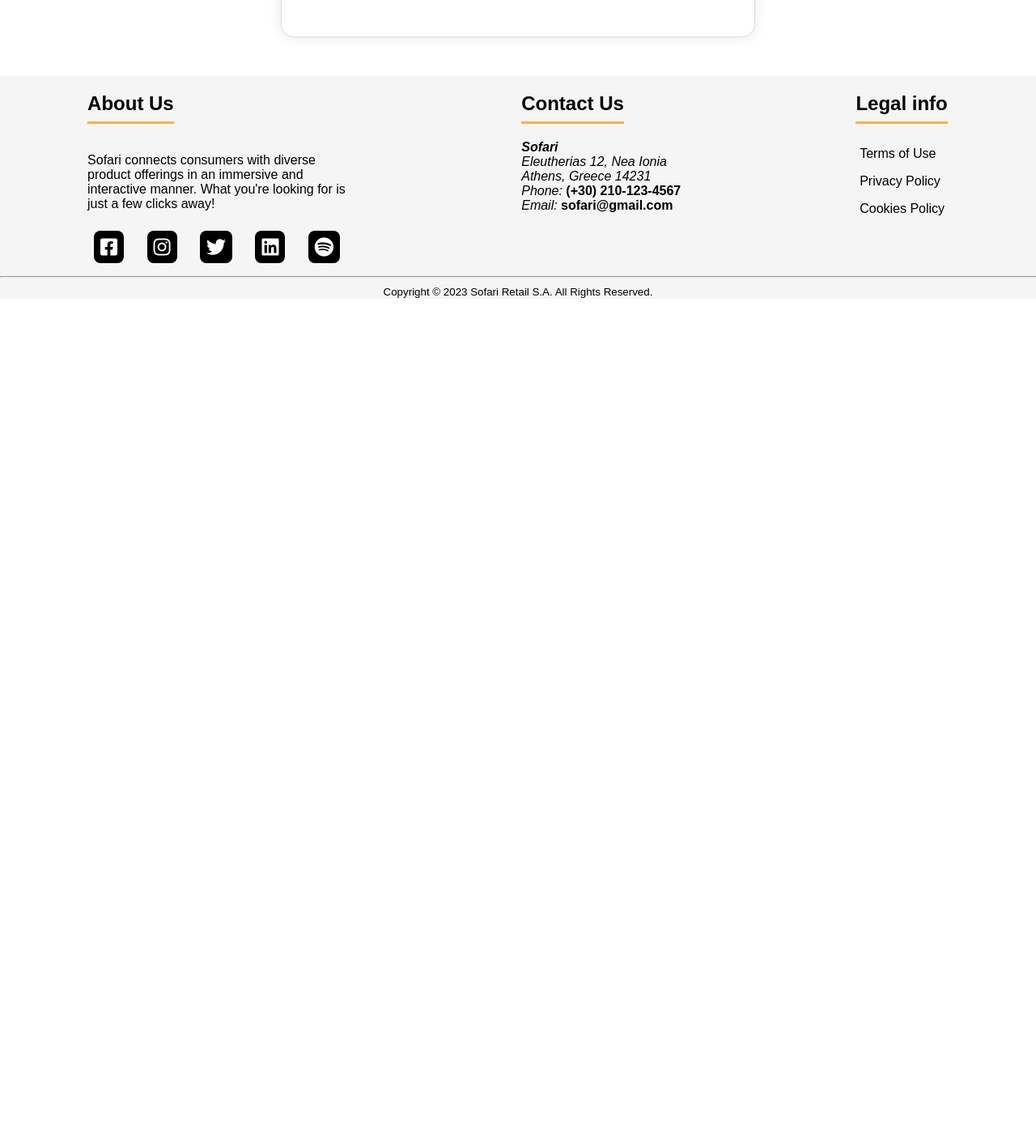
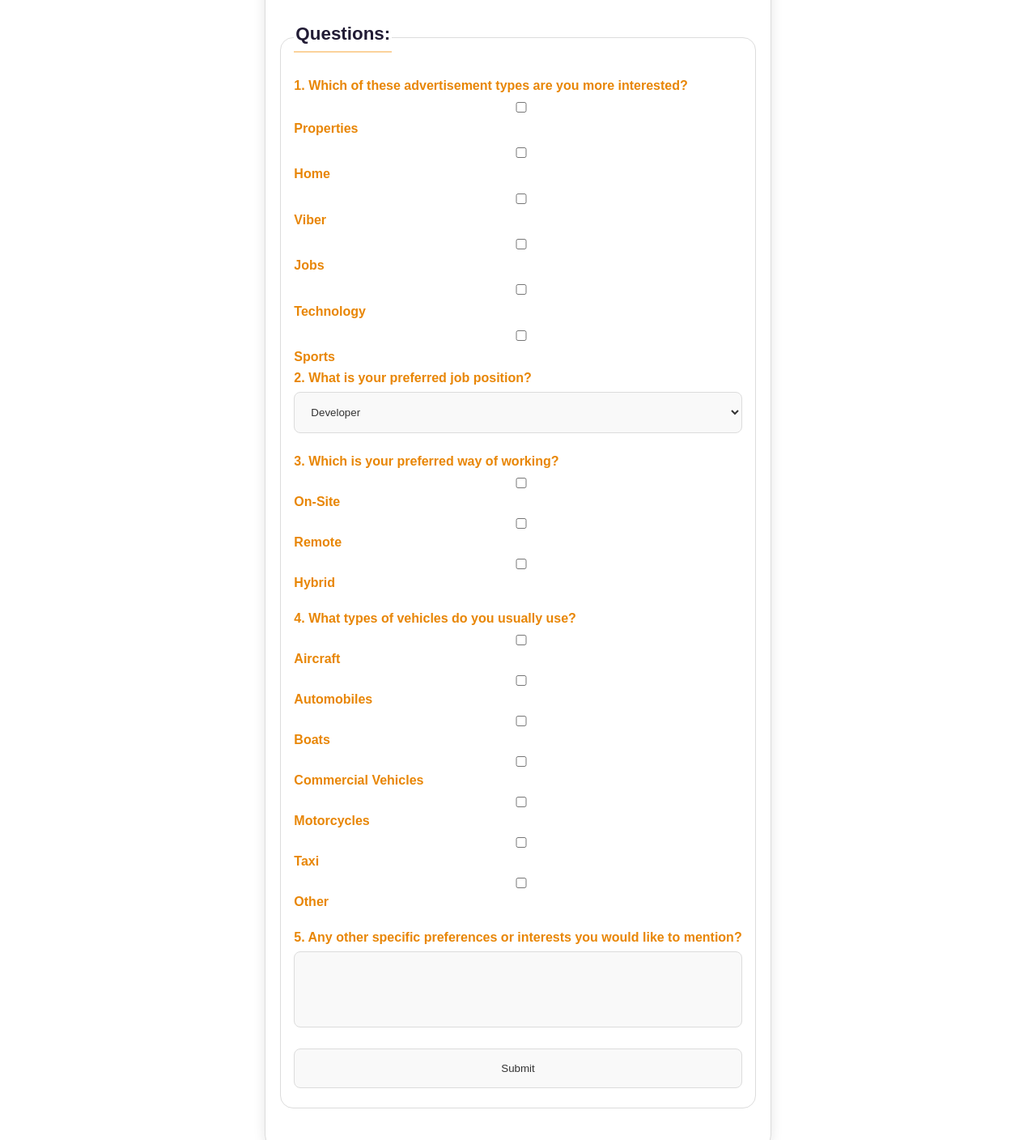
Before and after one commit to Panattack/Sofari, a plain HTML site: page Exercise 5/signUpForm.html in a window 1280 px wide. Shown: the part 2007-3415 px from the top of the page at 81% size. Before the commit the page ends 2376 px from the top, so only its background shows below. Drawn offline with Linux system fonts and the light colour scheme; a web font is replaced by a local one.

Commit message:
20th session - added basic html for exercise 5

```diff
--- a/Exercise 5/signUpForm.html
+++ b/Exercise 5/signUpForm.html
@@ -67,7 +67,7 @@
 
                     <label for="city">City</label>
                     <input type="text" id="city" name="city" maxlength="20" placeholder="e.g. Nea Ionia"
-                    autocomplete="address-level2" required>
+                        autocomplete="address-level2" required>
 
                     <label for="postal_code">ZIP or postal code: </label>
                     <input type="text" id="postal_code" name="postal_code" maxlength="5" placeholder="e.g. 12345"
@@ -615,7 +615,6 @@
                 </p>
             </fieldset>
 
-
             <fieldset>
                 <legend>Contact Options:</legend>
 
@@ -629,6 +628,88 @@
                 <label for="whats_app">WhatsApp</label><br>
             </fieldset>
 
+            <fieldset>
+                <legend>Questions:</legend>
+
+                <label>1. Which of these advertisement types are you more interested?</label>
+                <div class="checkboxes">
+                    <!-- Question 1: Advertisement Types -->
+                    <input type="checkbox" id="properties" name="user_preference" value="properties">
+                    <label for="properties">Properties</label>
+                    <input type="checkbox" id="home" name="user_preference" value="home">
+                    <label for="home">Home</label>
+                    <input type="checkbox" id="venicles" name="user_preference" value="venicles">
+                    <label for="venicles">Viber</label>
+                    <input type="checkbox" id="jobs" name="user_preference" value="jobs">
+                    <label for="jobs">Jobs</label>
+                    <input type="checkbox" id="technology" name="user_preference" value="technology">
+                    <label for="technology">Technology</label>
+                    <input type="checkbox" id="sports" name="user_preference" value="sports">
+                    <label for="sports">Sports</label>
+                </div>
+
+                <!-- Question 2: Preferred Job Position (Dropdown Selection) -->
+                <label for="jobPosition">2. What is your preferred job position?</label>
+                <select id="jobPosition" name="jobPosition" required>
+                    <option value="developer">Developer</option>
+                    <option value="designer">Designer</option>
+                    <option value="manager">Manager</option>
+                    <option value="analyst">Analyst</option>
+                    <!-- Add more job positions as needed -->
+                </select>
+                <br>
+
+                <!-- Question 3: Preferred way of working (Checkbox Selection) -->
+                <label>3. Which is your preferred way of working?</label>
+                <div>
+                    <input type="checkbox" id="on-site" name="preference_wway_of_work" value="on-site">
+                    <label for="on-site">On-Site</label>
+
+                    <input type="checkbox" id="remote" name="preference_wway_of_work" value="remote">
+                    <label for="remote">Remote</label>
+
+                    <input type="checkbox" id="hybrid" name="preference_wway_of_work" value="hybrid">
+                    <label for="location3">Hybrid</label>
+                    <!-- Add more locations as needed -->
+                </div>
+                <br>
+
+                <!-- Question 4: Types of Vehicles Used (Checkbox Selection) -->
+                <label>4. What types of vehicles do you usually use?</label>
+                <div>
+                    <input type="checkbox" id="vehicleAircraft" name="vehicleTypes[]" value="Aircraft">
+                    <label for="vehicleAircraft">Aircraft</label>
+
+                    <input type="checkbox" id="vehicleAutomobiles" name="vehicleTypes[]" value="Automobiles">
+                    <label for="vehicleAutomobiles">Automobiles</label>
+
+                    <input type="checkbox" id="vehicleBoats" name="vehicleTypes[]" value="Boats">
+                    <label for="vehicleBoats">Boats</label>
+
+                    <input type="checkbox" id="vehicleCommercial" name="vehicleTypes[]" value="Commercial Vehicles">
+                    <label for="vehicleCommercial">Commercial Vehicles</label>
+
+                    <input type="checkbox" id="vehicleMotorcycles" name="vehicleTypes[]" value="Motorcycles">
+                    <label for="vehicleMotorcycles">Motorcycles</label>
+
+                    <input type="checkbox" id="vehicleTaxi" name="vehicleTypes[]" value="Taxi">
+                    <label for="vehicleTaxi">Taxi</label>
+
+                    <input type="checkbox" id="vehicleOther" name="vehicleTypes[]" value="Other">
+                    <label for="vehicleOther">Other</label>
+                    <!-- Add more vehicle types as needed -->
+                </div>
+                <br>
+
+                <!-- Question 5: Additional Interests -->
+                <label for="additionalInterests">5. Any other specific preferences or interests you would like to
+                    mention?</label>
+                <textarea id="additionalInterests" name="additionalInterests" rows="4"></textarea>
+                <br>
+
+                <!-- Submit Button -->
+                <input type="submit" value="Submit">
+            </fieldset>
         </form>
 
         <!-- <aside class="faq">
```
